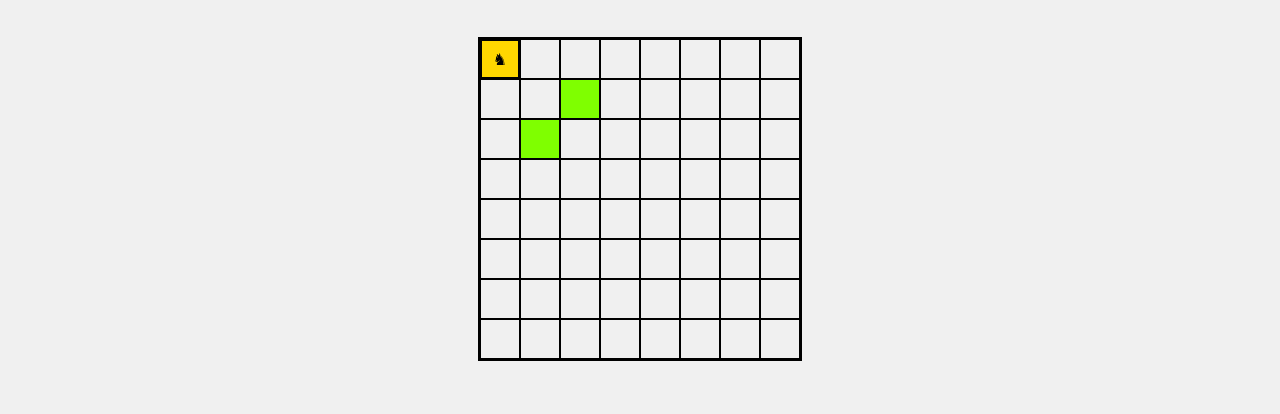
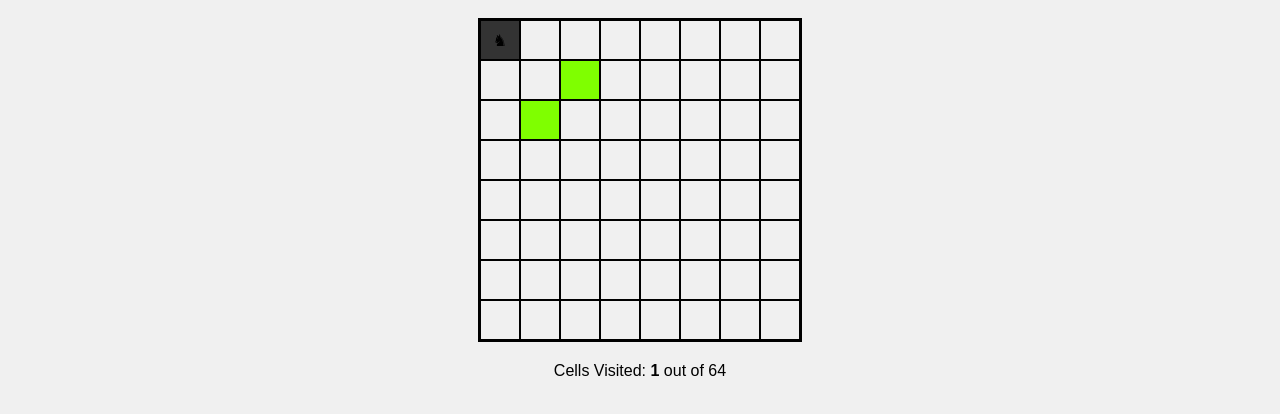
Before and after one commit to gernika007/gernika007.github.io, a plain HTML site: page index.html in a window 1280 px wide. Shown: the part 294-708 px from the top of the page. Drawn offline with Linux system fonts and the light colour scheme.

Commit message:
New version

```diff
--- a/index.html
+++ b/index.html
@@ -13,6 +13,7 @@
         <h1 class="title">Knight's Tour Problem</h1>
         <p class="description">Click on a cell to move the knight. The knight can only move in an L-shape, two squares in one direction and one square in the perpendicular direction. The goal is to visit every square exactly once.</p>
         <div id="board" class="board"></div>
+        <div id="counter" class="counter">Cells Visited: <strong>0</strong> out of 64</div>
     </div>
     <script src="script.js"></script>
 </body>
--- a/script.js
+++ b/script.js
@@ -1,9 +1,11 @@
 // script.js
 
 const board = document.getElementById('board');
+const counter = document.getElementById('counter');
 const n = 8; // size of the board
 let knightPos = [0, 0]; // initial position of the knight
 let moveCounter = 1; // initial move counter
+let visitedCells = 0; // counter for visited cells
 const visited = Array.from({ length: n }, () => Array(n).fill(false)); // track visited cells
 
 function createBoard() {
@@ -61,20 +63,38 @@ function clearHighlightedCells() {
 
 function moveKnight(row, col) {
     clearHighlightedCells();
-    highlightReachableCells(row, col);
+    const prevRow = knightPos[0];
+    const prevCol = knightPos[1];
+    if (visited[row][col]) {
+        // Treat the move as invalid if the target cell is already visited
+        const invalidCell = document.querySelector(`.cell[data-row="${row}"][data-col="${col}"]`);
+        invalidCell.classList.add('invalid');
+        setTimeout(() => {
+            invalidCell.classList.remove('invalid');
+        }, 500); // Remove the invalid class after 0.5 seconds
+        highlightReachableCells(prevRow, prevCol); // Highlight reachable cells from the previous position
+        return;
+    }
     knightPos = [row, col];
     visited[row][col] = true; // mark cell as visited
+    visitedCells++; // increment visited cells counter
+    counter.innerHTML = `Cells Visited: <strong>${visitedCells}</strong> out of 64`; // update counter text
+    clearHighlightedCells(); // Remove highlights before moving knight
+    highlightReachableCells(row, col); // Highlight reachable cells from the new position
     const prevKnightCell = document.querySelector('.knight');
     if (prevKnightCell) {
         prevKnightCell.innerHTML = ''; // Remove knight from previous cell
-        prevKnightCell.classList.remove('knight');
+        prevKnightCell.classList.remove('knight', 'visited'); // Remove visited class from previous cell
     }
     const newKnightCell = document.querySelector(`.cell[data-row="${row}"][data-col="${col}"]`);
-    newKnightCell.classList.add('knight', 'current'); // Add both classes
+    newKnightCell.classList.add('knight', 'visited'); // Add both classes and 'visited'
     const knight = document.createElement('span');
     knight.textContent = '♞'; // Unicode character for knight
     newKnightCell.appendChild(knight);
 }
 
+
+
+
 createBoard();
 moveKnight(0, 0); // initial position of the knight
--- a/styles.css
+++ b/styles.css
@@ -72,3 +72,11 @@ body {
     50% { background-color: transparent; }
     100% { background-color: #ff0000; }
 }
+
+.counter {
+    margin-top: 20px;
+}
+
+.counter strong {
+    font-weight: bold;
+}
```
